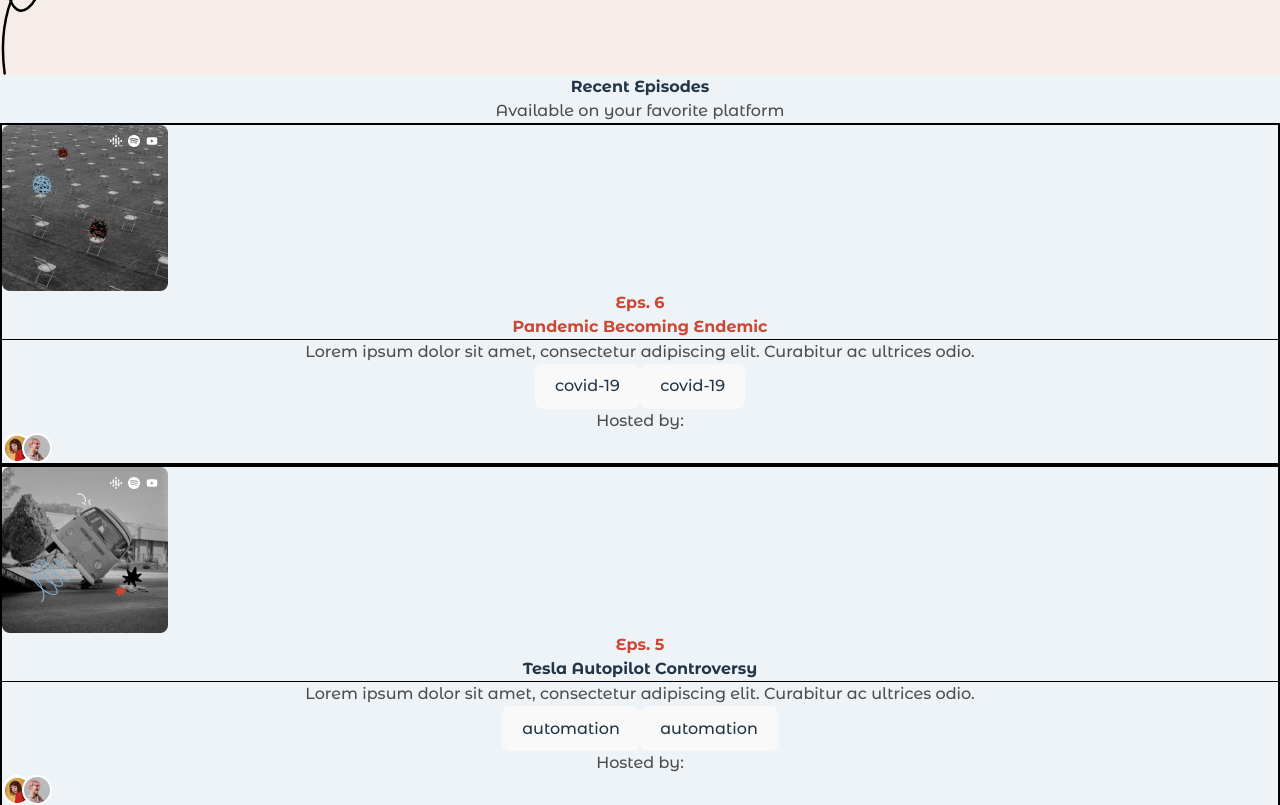
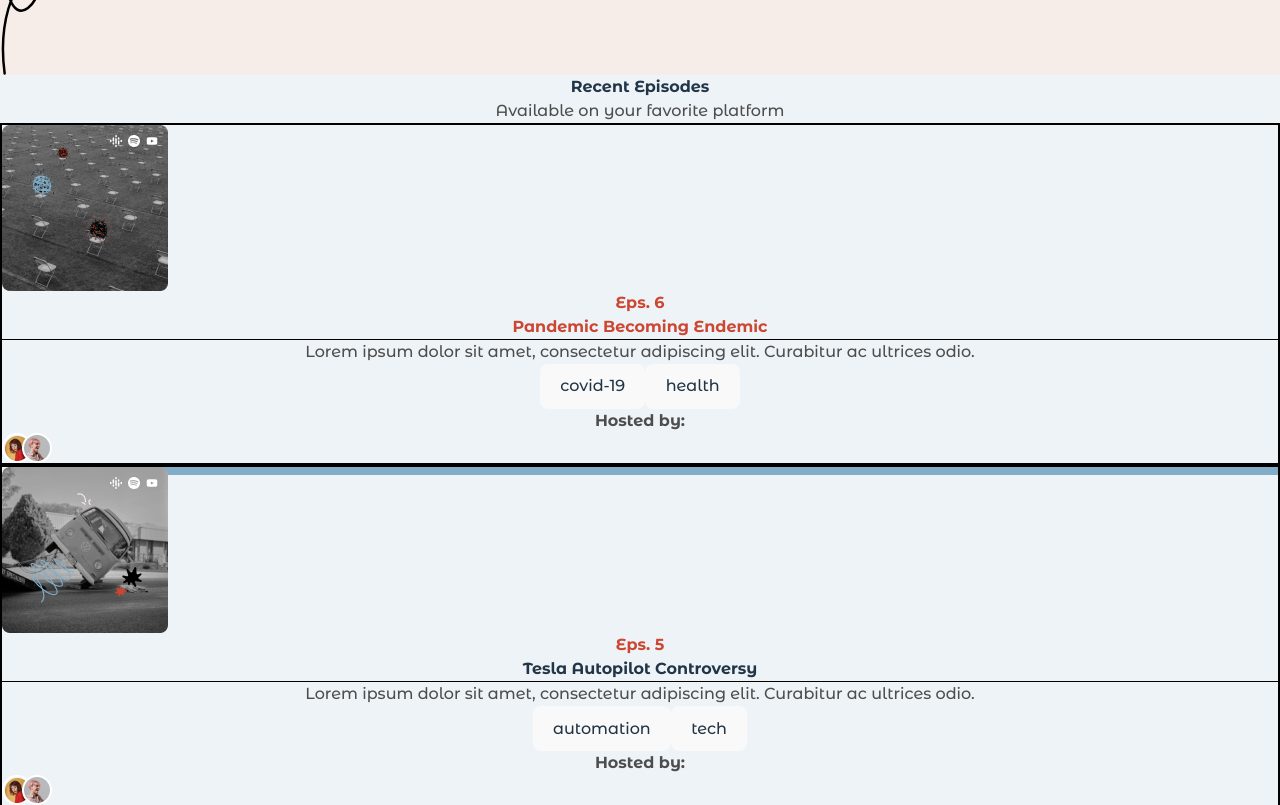
Before and after one commit to Nick-Kevin/WEEKLY_DECEMBER_FRONT_3, a React (Vite) app: page / in a window 1280 px wide. Shown: the part 4980-5785 px from the top of the page. Built offline with nearby package versions, Linux system fonts and the light colour scheme.

Commit message:
last update

```diff
--- a/src/App.css
+++ b/src/App.css
@@ -106,3 +106,13 @@
 .guide-shadow-2 {
   box-shadow: 6px 6px 0px 0px rgba(0, 0, 0, 0.25);
 }
+
+.blue-shadow {
+  box-shadow: 10px 10px 0px 0px var(--pewter-blue);
+}
+
+@media (max-width:768px) {
+  .blue-shadow {
+    box-shadow: none;
+  }
+}
--- a/src/components/Content.jsx
+++ b/src/components/Content.jsx
@@ -60,17 +60,19 @@ function Content () {
 		},
 	]
 	return (
-		<div className="grid lg:grid-cols-2 lg:mx-32 lg:gap-x-8 lg:gap-y-8">
+		<div className="grid lg:grid-cols-2 mx-4 lg:mx-32 lg:gap-x-5 gap-y-5 lg:gap-y-8">
 			{
 				card.map((item, index) => (
 					<>
-						<div className="bg-white p-5 rounded-xl border-3">
+						<div className={`bg-white py-4 px-6 lg:py-5 lg:px-3 rounded-xl border-3 ${
+							index === 0 || index === 4 || index === 3 ? 'blue-shadow' : ''
+						}`}>
 							<div className="flex flex-col lg:gap-x-5 items-center lg:flex-row lg:justify-between">
 								<img src={item.image} alt="content"/>
-			                    <div className="flex flex-col gap-y-2">
+			                    <div className="flex flex-col gap-y-2 mt-4 lg:mt-0">
 			                    	<p className="text-start text-sm f-bold red-text">{item.eps}</p>
 			                    	<h3
-			                    		className={`bb-1 f-bold text-lg text-start ${
+			                    		className={`bb-1 pb-4 f-bold text-xl text-start ${
 			                    			index === 0 || index === 4 || index === 3 ? 'red-text' : 'text-black'
 			                    		}`}
 			                    	>
@@ -79,17 +81,17 @@ function Content () {
 			                    	<p className="text-start text-sm">{item.lorem}</p>
 			                    </div>
 							</div>
-							<div className="flex justify-between mt-6">
-								<div className="flex">
-									<button>
+							<div className="flex flex-col lg:flex-row justify-between mt-6 gap-y-6 lg:gap-y-0">
+								<div className="flex w-full justify-between lg:justify-start">
+									<button className="bg-transparent text-xs border-black hover:border-black hover:bg-black hover:text-white rounded-md lg:mr-2">
 										{item.btn1}
 									</button>
 									{
 										item.btn2 ?
 											(
 												<>
-													<button>
-														{item.btn1}
+													<button className="bg-transparent text-xs border-black hover:border-black hover:bg-black hover:text-white rounded-md">
+														{item.btn2}
 													</button>
 												</>
 											)
@@ -97,8 +99,8 @@ function Content () {
 											''
 									}
 								</div>
-								<div  className="flex">
-									<p>Hosted by:</p>
+								<div  className="flex w-full justify-end items-center">
+									<p className="mr-2 text-xs f-bold">Hosted by:</p>
 									<img src={host} alt="hosted"/>
 								</div>
 							</div>
```
